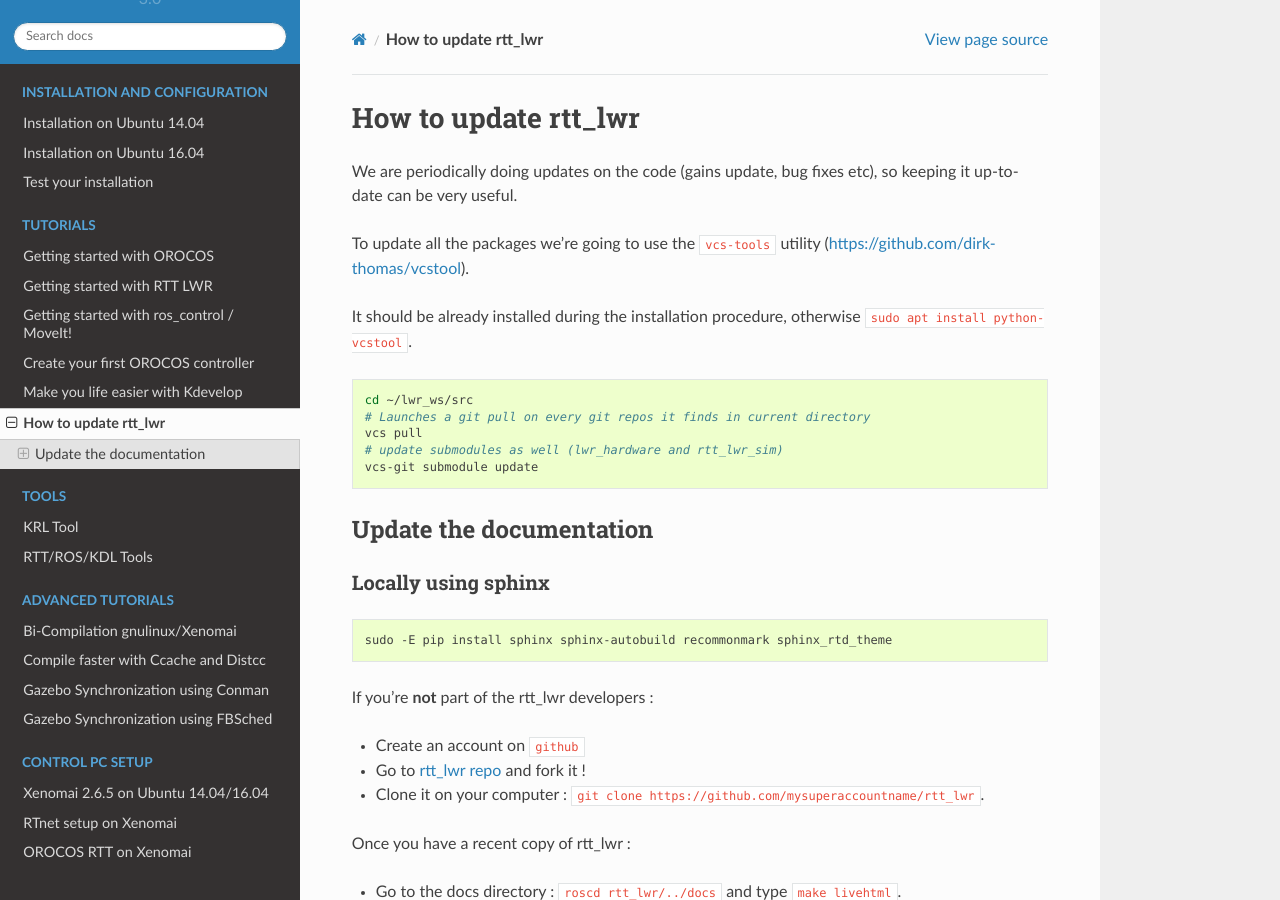
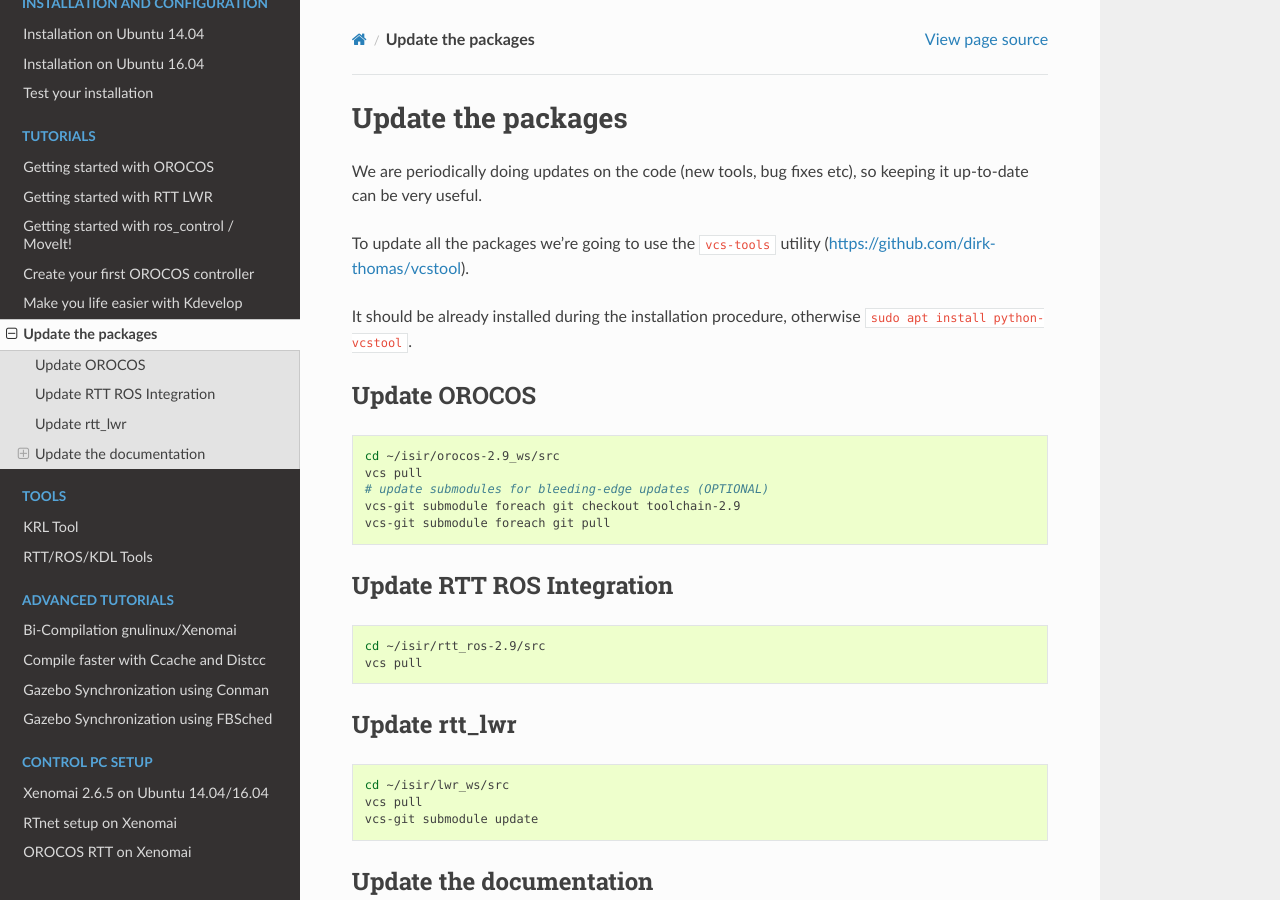
Before and after one commit to kuka-isir/rtt_lwr, a Sphinx documentation site: the page built from docs/source/tutos/update-pkgs.rst, in a window 1280 px wide and 900 px high. Built offline with Sphinx 7.4.7 and the Read the Docs theme 2.0.0, drawn with Linux system fonts in a browser that asks for light colours.

Commit message:
update doc - links and updates

```diff
--- a/docs/source/index.rst
+++ b/docs/source/index.rst
@@ -38,7 +38,7 @@
     Getting started with ros_control / MoveIt! <tutos/moveit-tuto>
     tutos/controller-tuto
     tutos/kdev-tuto
-    tutos/update-rtt-lwr
+    tutos/update-pkgs
 
 .. toctree::
     :name: tools
--- a/docs/source/tutos/orocos-tuto.rst
+++ b/docs/source/tutos/orocos-tuto.rst
@@ -9,12 +9,12 @@
 Orocos Basics
 -------------
 
-First, make you have the lwr workspace loaded ``source ~/lwr_ws/devel/setup.bash``
+First, make you have the lwr workspace loaded ``source ~/isir/lwr_ws/devel/setup.bash``
 
 .. note::
 
     Put this source file in your .bashrc :
-    ``echo `source ~/lwr_ws/devel/setup.bash` >> ~/.bashrc``
+    ``echo `source ~/isir/lwr_ws/devel/setup.bash` >> ~/.bashrc``
 
 Official documentation about the Orocos RealTime Toolkit (RTT) can be found here :
 http://www.orocos.org/stable/documentation/rtt/v2.x/doc-xml/orocos-components-manual.html
--- a/docs/source/tutos/update-rtt-lwr.rst
+++ b/docs/source/tutos/update-pkgs.rst
@@ -1,18 +1,38 @@
-**How to update rtt_lwr**
+**Update the packages**
 #########################
 
-We are periodically doing updates on the code (gains update, bug fixes etc), so keeping it up-to-date can be very useful.
+We are periodically doing updates on the code (new tools, bug fixes etc), so keeping it up-to-date can be very useful.
 
 To update all the packages we're going to use the ``vcs-tools`` utility (https://github.com/dirk-thomas/vcstool).
 
 It should be already installed during the :doc:`installation </install/install>` procedure, otherwise ``sudo apt install python-vcstool``.
 
+Update OROCOS
+-------------
+
 .. code-block:: bash
 
-        cd ~/lwr_ws/src
-        # Launches a git pull on every git repos it finds in current directory
+        cd ~/isir/orocos-2.9_ws/src
         vcs pull
-        # update submodules as well (lwr_hardware and rtt_lwr_sim)
+        # update submodules for bleeding-edge updates (OPTIONAL)
+        vcs-git submodule foreach git checkout toolchain-2.9
+        vcs-git submodule foreach git pull
+
+Update RTT ROS Integration
+--------------------------
+
+.. code-block:: bash
+
+        cd ~/isir/rtt_ros-2.9/src
+        vcs pull
+
+Update rtt_lwr
+--------------
+
+.. code-block:: bash
+
+        cd ~/isir/lwr_ws/src
+        vcs pull
         vcs-git submodule update
 
 Update the documentation
```
